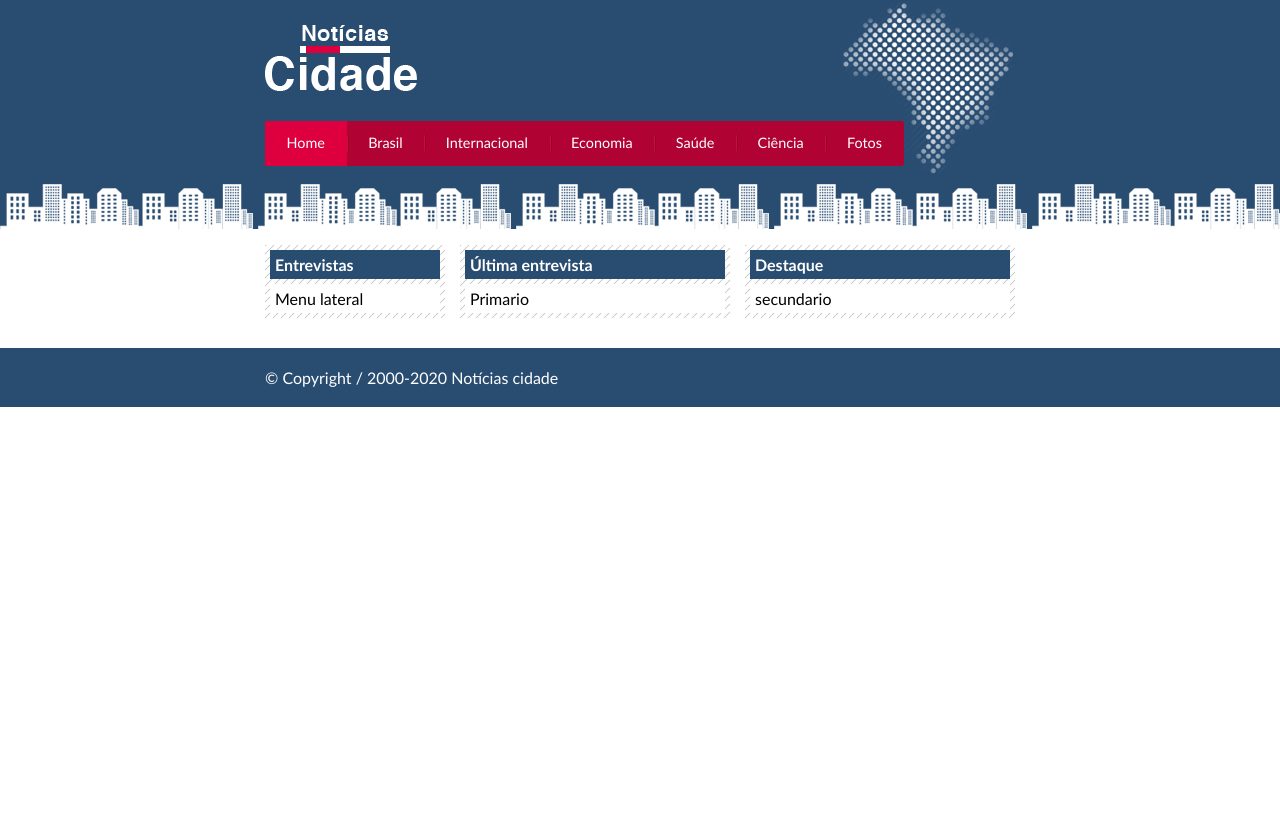
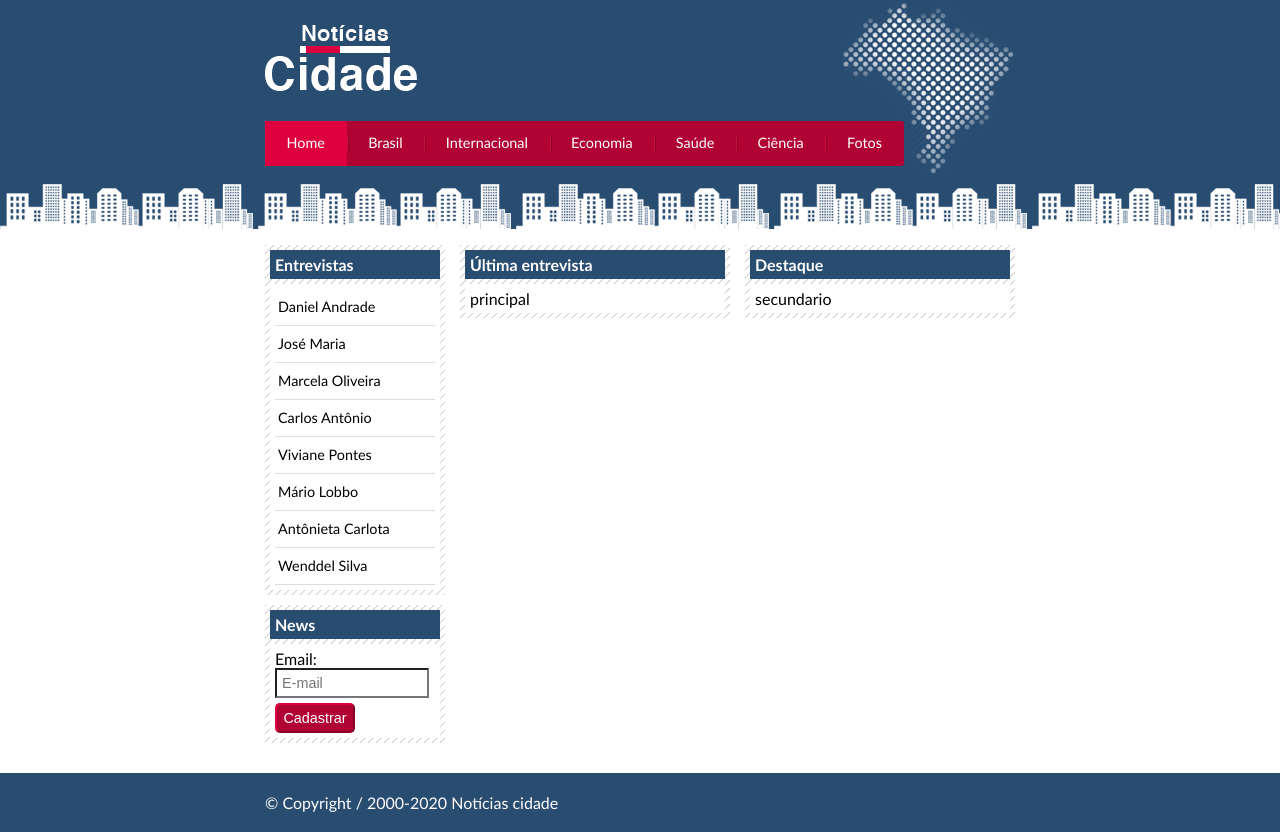
Before and after one commit to Daniel-Andrade-Silva/Site-Noticias-Cidade, a plain HTML site: page index.html in a window 1280 px wide. Before the commit the page ends 800 px from the top, so only its background shows below. Drawn offline with Linux system fonts and the light colour scheme.

Commit message:
menu lateral e formulario  finalizado

```diff
--- a/css/style.css
+++ b/css/style.css
@@ -141,6 +141,51 @@ h2 {
 }
 
 
+/* FORMATAÇÃO MENU LATERAL
+*/
+
+#lateral ul a {
+    font-size: 0.9em;
+    padding: 3px;
+    display: block;
+    line-height: 30px;
+    color: #000;
+    text-decoration: none;
+    border-bottom: 1px solid #dddddd;
+}
+
+#lateral ul a:hover {
+    background: #f9f9f9 url(../img/marcador.png) no-repeat left center;
+    padding-left: 20px;
+    color: #a1a1a1;
+}
+
+
+/* FORMATAÇÃO FORMULÁRIOS
+*/
+
+label {
+    display: block;
+    cursor: pointer;
+}
+
+input {
+    padding: 5px;
+    width: 140px;
+    font-size: 0.9em;
+    background: #fff;
+}
+
+input.submit {
+    width: 80px;
+    margin-top: 5px;
+    color: #fff;
+    background-color: #b10333;
+    border-color: #de003e;
+    border-radius: 5px;
+}
+
+
 /* RODAPE
  */
 
--- a/index.html
+++ b/index.html
@@ -4,7 +4,7 @@
 <head>
     <meta charset="UTF-8">
     <meta name="viewport" content="width=device-width, initial-scale=1.0">
-    <title>Notícias Cidade - Seu site de notícias </title>
+    <title>Notícias Cidade - Seu site de notícias</title>
     <!-- Estilo css customizado -->
     <link rel="stylesheet" href="css/style.css">
 </head>
@@ -34,7 +34,7 @@
                 <div class="caixa">
                     <h2>Última entrevista</h2>
                     <div class="caixa-conteudo">
-                        Primario
+                        principal
                     </div>
                 </div>
             </div>
@@ -52,7 +52,32 @@
                 <div class="caixa">
                     <h2>Entrevistas</h2>
                     <div class="caixa-conteudo">
-                        Menu lateral
+                        <ul>
+                            <li><a href="">Daniel Andrade</a></li>
+                            <li><a href="">José Maria</a></li>
+                            <li><a href="">Marcela Oliveira</a></li>
+                            <li><a href="">Carlos Antônio</a></li>
+                            <li><a href="">Viviane Pontes</a></li>
+                            <li><a href="">Mário Lobbo</a></li>
+                            <li><a href="">Antônieta Carlota</a></li>
+                            <li><a href="">Wenddel Silva</a></li>
+                        </ul>
+                    </div>
+                </div>
+
+                <div class="caixa">
+                    <h2>News</h2>
+                    <div class="caixa-conteudo">
+
+                        <form>
+                            <div>
+                                <label for="email">Email:</label>
+                                <input type="text" name="email" id="email" placeholder="E-mail">
+                            </div>
+                            <div>
+                                <input class="submit" type="submit" value="Cadastrar">
+                            </div>
+                        </form>
                     </div>
                 </div>
 
```
